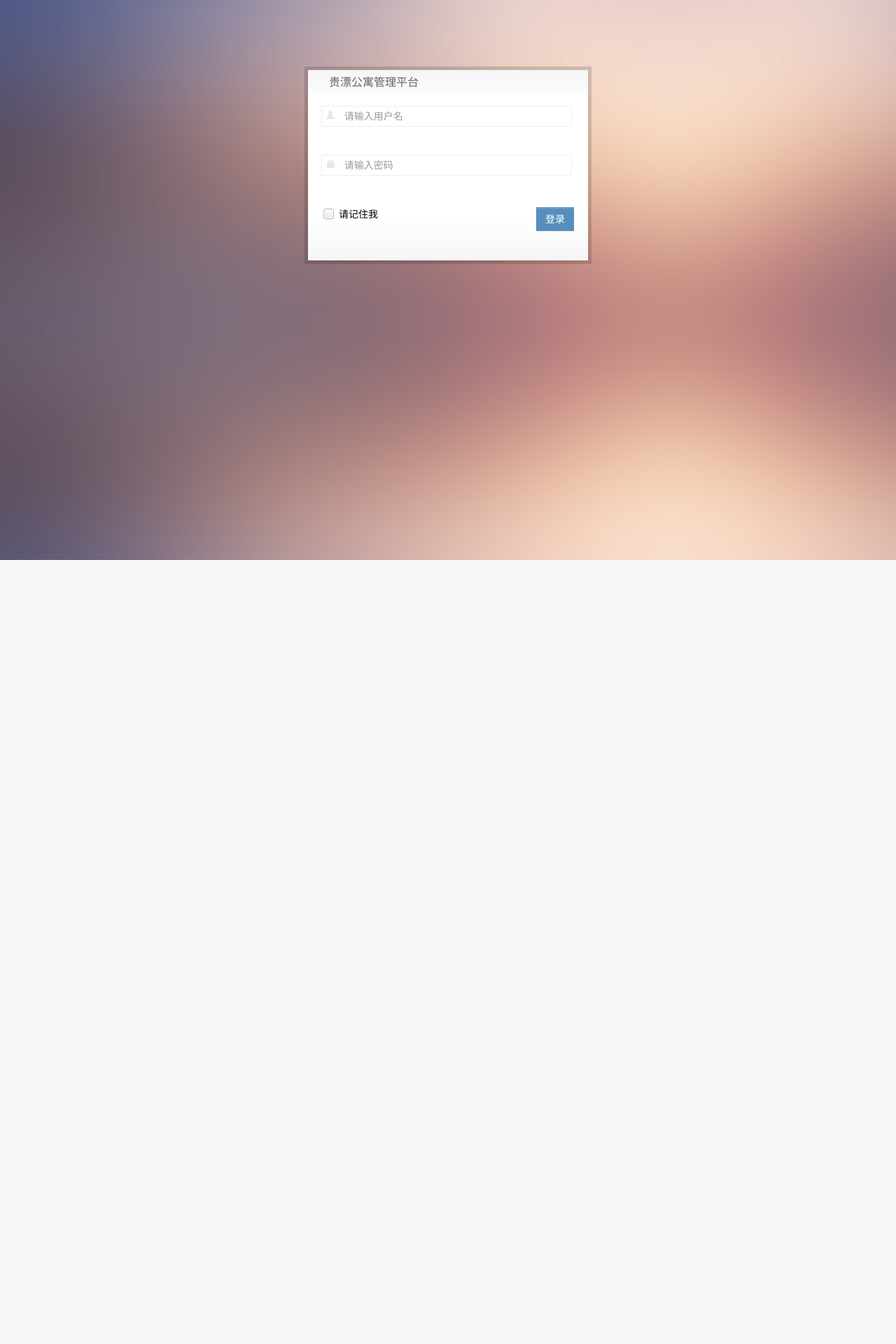
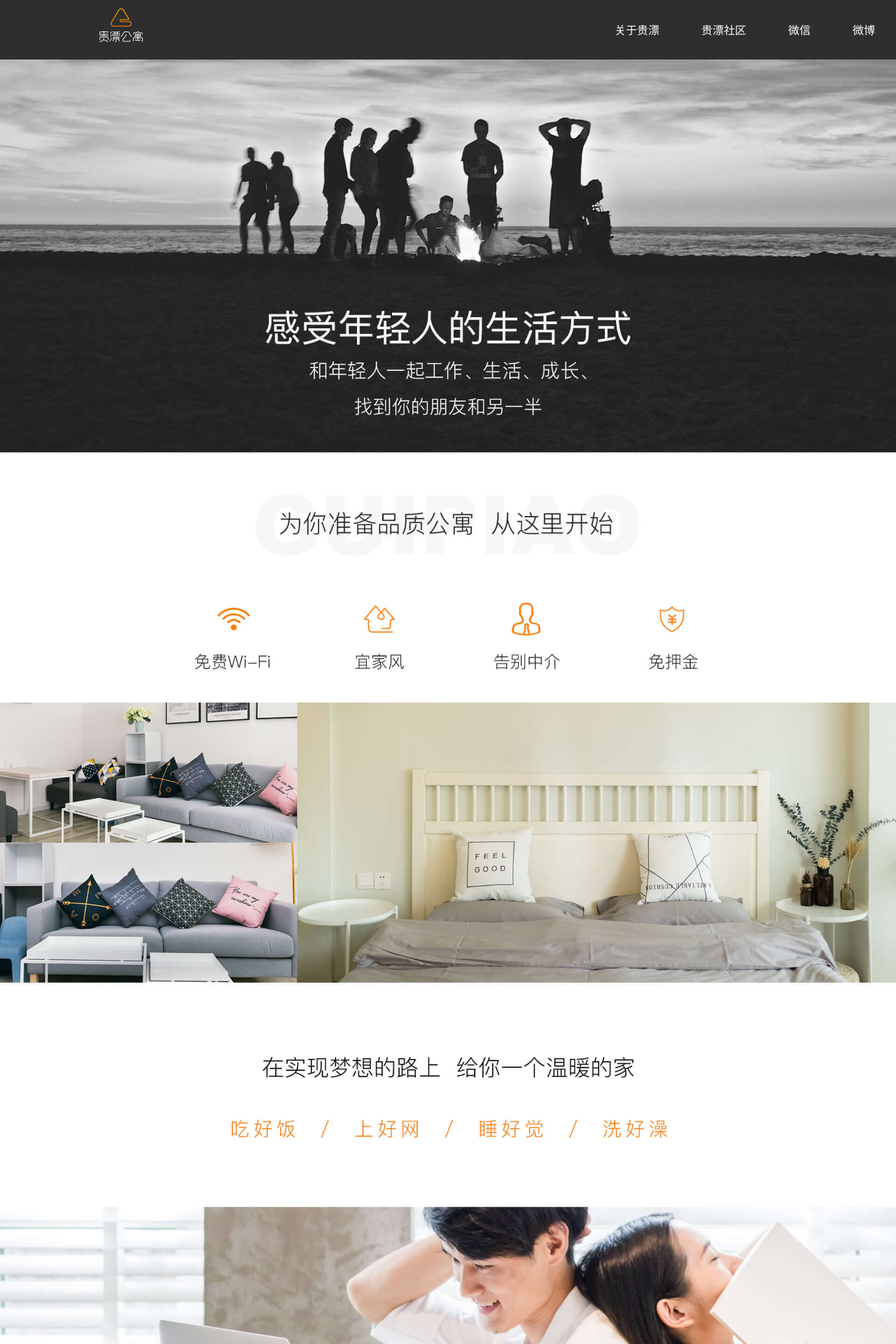
Before and after one commit to yangmbin/EasyRentServer, a Flask app: page / in a window 1280 px wide. Shown: the top 1920 px of the page at 70% size. Before the commit the page ends 800 px from the top, so only its background shows below. Run offline with Flask 2, Linux system fonts and the light colour scheme; some libraries are stand-ins or nearby versions.

Commit message:
增加主页介绍

```diff
--- /dev/null
+++ b/EasyRent/static/css/mainpage.css
@@ -0,0 +1,11 @@
+* {font-family: Arial; margin: 0;padding: 0; border: none;}
+a{text-decoration: none;}
+u1{list-style: none;}
+
+header{position: relative; height: 85px;width: 100%;background-color: #2e2e2e;}
+.container{width: 100%;margin: 0 auto;}
+.container > a{display: block;float: left;margin: 10px 135px;}
+.container > div{float: right;}
+.bs a{color: #fff;} /*字体颜色*/
+.bs a:hover {color:#f46208; background-color: #2e2e2e;}/*字体改变颜色*/
+.container > div > a{position: relative;float: left;text-align: center;margin: 30px 30px;}
--- a/EasyRent/templates/base.html
+++ b/EasyRent/templates/base.html
@@ -38,6 +38,9 @@
     <!-- start: Favicon -->
     <link rel="shortcut icon" href="../static/img/favicon.ico">
     <!-- end: Favicon -->
+
+    <!-- 图标 -->
+    <link rel="icon" href="../static/img/favicon.ico" type="image/x-icon"/>
 
     <style type="text/css">
         body {
@@ -437,7 +440,8 @@
 <footer>
 
     <p>
-            <span style="text-align:left;float:left">&copy; 2017 <a href="" alt="Bootstrap_Metro_Dashboard">贵漂公寓管理平台</a></span>
+        <span style="text-align:left;float:left">&copy; 2017 <a href=""
+                                                                alt="Bootstrap_Metro_Dashboard">贵漂公寓管理平台</a></span>
 
     </p>
 
--- /dev/null
+++ b/EasyRent/templates/mainpage.html
@@ -0,0 +1,36 @@
+<!DOCTYPE html>
+<html lang="en">
+<head>
+<meta charset="UTF-8">
+<title>贵漂公寓</title>
+<link rel="stylesheet" type="text/css" href="../static/css/mainpage.css">
+<link rel="icon" href="../static/img/favicon.ico" type="image/x-icon"/>
+</head>
+<body>
+<header>
+   <div class="container">
+       <a href="/"><img src="../static/img/mainpage/logo.png" ></a>
+      <div class="bs">
+   	     <a class="关于贵漂" href="/">关于贵漂 </a>
+         <a class="贵漂社区" href="#">贵漂社区</a>
+         <a class="TEAM" href="#">微信</a>
+         <a class="CONTACT US" href="#">微博</a>
+     </div>
+  </div>
+</header>
+
+<section class="banner">
+	<div style="position: relative;width: 100%; height: 100%;">
+      <img src="../static/img/mainpage/banner.jpg" width="100%" height="100%">
+
+
+  </div>
+
+</section>
+
+
+
+
+
+</body>
+</html>
--- a/EasyRent/views.py
+++ b/EasyRent/views.py
@@ -12,8 +12,12 @@
 from EasyRent import app, DBSession
 
 
+# 贵漂公寓主页
+@app.route('/')
+def main_page():
+    return render_template('mainpage.html')
+
 # 登录函数
-@app.route('/', methods=['GET', 'POST'])
 @app.route('/login', methods=['GET', 'POST'])
 def login():
     # 如果已经登录，则重定向到主页
```
Also changed, not shown: EasyRent/static/img/favicon.ico (added), EasyRent/static/img/mainpage/banner.jpg (added), EasyRent/static/img/mainpage/logo.png (added), EasyRent/static/img/mainpage/logo1.png (added). Lines whose indentation alone changed are shown as unchanged.
